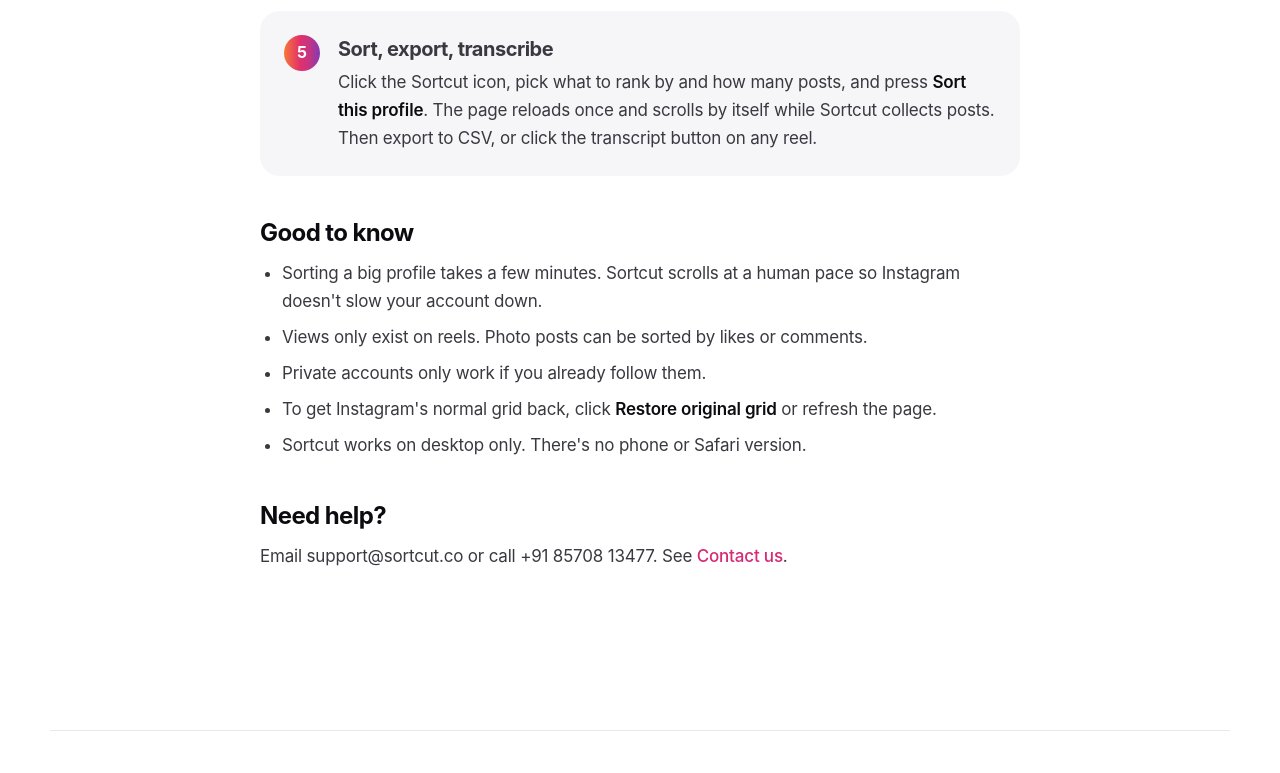
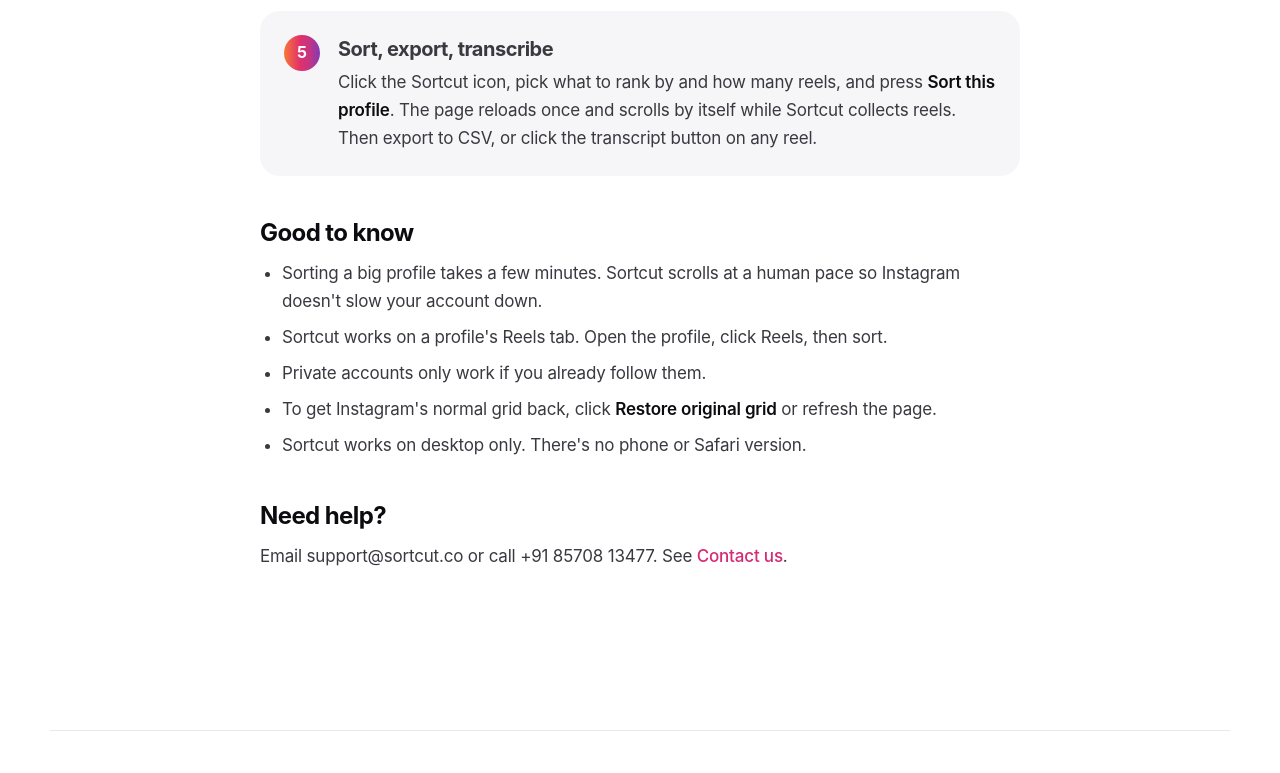
Before and after one commit to Bhavyam-Arora/Sortcut-website, a plain HTML site: page install.html in a window 1280 px wide. Shown: the part 1175-1948 px from the top of the page. Drawn offline with Linux system fonts and the light colour scheme.

Commit message:
site: reels-only wording, 50-reel free plan, remove competitor analysis
Co-Authored-By: Claude Opus 5.5 <noreply@anthropic.com>

```diff
--- a/install.html
+++ b/install.html
@@ -49,12 +49,12 @@
         <li><div><h2>Pin it to your toolbar</h2><p>Click the puzzle-piece icon at the top right of Chrome, find Sortcut and click the pin. The Sortcut icon now sits next to your address bar.</p></div></li>
         <li><div><h2>Sign in with Google</h2><p>Click the Sortcut icon and choose <strong>Sign in with Google</strong>. No password to create. You start on the free plan. To upgrade, choose Pro Monthly (₹499) or Pro Yearly (₹3,999) and pay through Razorpay with UPI, card or netbanking. Pro switches on straight away.</p></div></li>
         <li><div><h2>Open any Instagram profile</h2><p>Go to instagram.com in the same browser, make sure you're logged in, and open the profile you want to study.</p></div></li>
-        <li><div><h2>Sort, export, transcribe</h2><p>Click the Sortcut icon, pick what to rank by and how many posts, and press <strong>Sort this profile</strong>. The page reloads once and scrolls by itself while Sortcut collects posts. Then export to CSV, or click the transcript button on any reel.</p></div></li>
+        <li><div><h2>Sort, export, transcribe</h2><p>Click the Sortcut icon, pick what to rank by and how many reels, and press <strong>Sort this profile</strong>. The page reloads once and scrolls by itself while Sortcut collects reels. Then export to CSV, or click the transcript button on any reel.</p></div></li>
       </ol>
       <h2>Good to know</h2>
       <ul>
         <li>Sorting a big profile takes a few minutes. Sortcut scrolls at a human pace so Instagram doesn't slow your account down.</li>
-        <li>Views only exist on reels. Photo posts can be sorted by likes or comments.</li>
+        <li>Sortcut works on a profile's Reels tab. Open the profile, click Reels, then sort.</li>
         <li>Private accounts only work if you already follow them.</li>
         <li>To get Instagram's normal grid back, click <strong>Restore original grid</strong> or refresh the page.</li>
         <li>Sortcut works on desktop only. There's no phone or Safari version.</li>
```
Also changed, not shown: about.html (+1 -1 lines).
